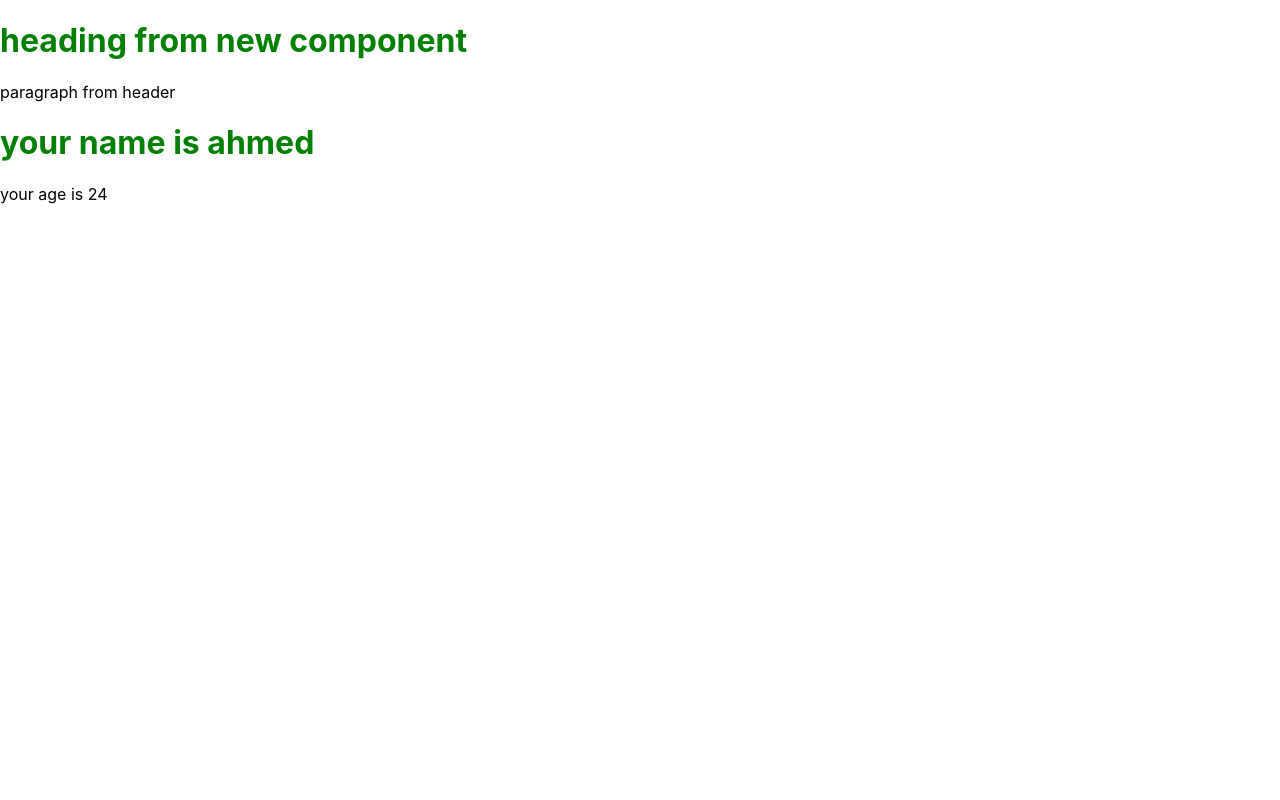
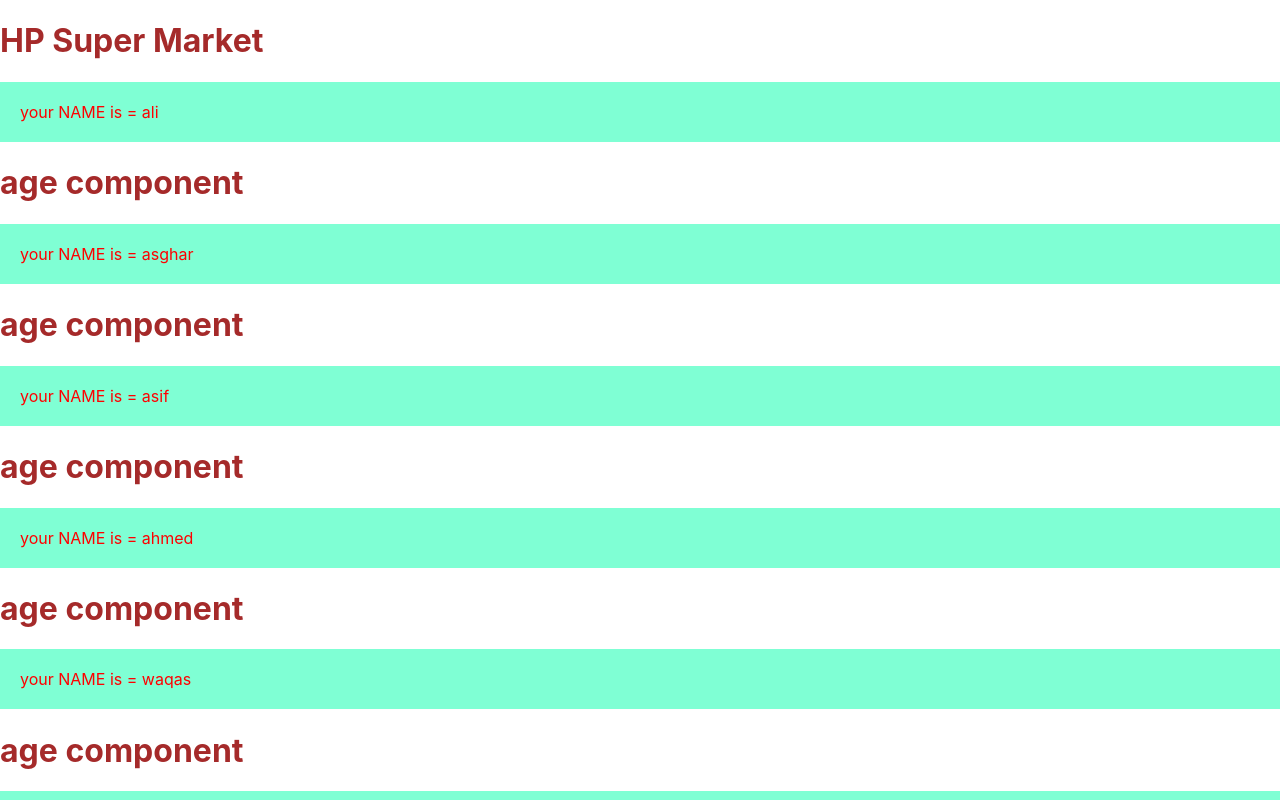
Before and after one commit to RaheelArif/Students-Reactjs, a React (Create React App) app: page / in a window 1280 px wide. Shown: the top 800 px of the page. Built offline with nearby package versions, Linux system fonts and the light colour scheme.

Commit message:
state and map method

```diff
--- a/public/index.html
+++ b/public/index.html
@@ -19,7 +19,7 @@
       work correctly both with client-side routing and a non-root public URL.
       Learn how to configure a non-root public URL by running `npm run build`.
     -->
-    <title>React App</title>
+    <title>HP</title>
   </head>
   <body>
     <noscript>You need to enable JavaScript to run this app.</noscript>
--- a/src/App.css
+++ b/src/App.css
@@ -1,4 +1,14 @@
 h1{
-  color: green;
-
+  color:brown;
 }
+.name{
+  color: red;
+  background-color: aquamarine;
+  padding: 20px;
+}
+.age{
+  margin: 10px 0px;
+  color: rgb(4, 0, 255);
+  background-color: rgb(189, 255, 127);
+  padding: 20px;
+}
--- a/src/App.js
+++ b/src/App.js
@@ -1,21 +1,54 @@
-import React , {Component} from 'react';
-import Header from "./components/Header";
+import React, { Component } from 'react';
 import "./App.css"
+import Age  from "./component/Age"
 class App extends Component {
-  state = {
-    name : "ahmed",
-    age: 24
-  }
+  state = [
+    { name: "ali", age: 26 },
+    { name: "asghar", age: 27 },
+    { name: "asif", age: 28 },
+    { name: "ahmed", age: 29 },
+    { name: "waqas", age: 20 },
+    { name: "ali", age: 26 },
+    { name: "asghar", age: 27 },
+    { name: "asif", age: 28 },
+    { name: "ahmed", age: 29 },
+    { name: "waqas", age: 20 },
+    { name: "ali", age: 26 },
+    { name: "asghar", age: 27 },
+    { name: "asif", age: 28 },
+    { name: "ahmed", age: 29 },
+    { name: "waqas", age: 20 },
+    { name: "ali", age: 26 },
+    { name: "asghar", age: 27 },
+    { name: "asif", age: 28 },
+    { name: "ahmed", age: 29 },
+    { name: "waqas", age: 20 },
+    { name: "ali", age: 26 },
+    { name: "asghar", age: 27 },
+    { name: "asif", age: 28 },
+    { name: "ahmed", age: 29 },
+    { name: "waqas", age: 20 },
+
+  ]
   render() {
+    var b = 0;
     return (
-      <div>
-        <Header />
-         <h1>your name is {this.state.name}</h1>
-         <p>your age is {this.state.age}</p>
-      </div>
-
+     <div>
+        <h1>HP Super Market</h1>
+        {
+          this.state.map(function (item) {
+            return (
+              <div>
+                <div className="name" >your NAME is = {item.name} </div>
+                <Age />
+              </div>
+            )
+          })
+        }
+    </div>
     )
   }
 }
 
+
 export default App;
--- /dev/null
+++ b/src/component/Age.js
@@ -0,0 +1,10 @@
+import React, { Component } from "react";
+
+class Age extends Component {
+    render(){
+        return(
+         <h1>age component</h1>
+        )
+    }
+}
+export default Age;
--- a/src/components/Header.js
+++ /dev/null
@@ -1,17 +0,0 @@
-import React , {Component} from 'react';
-
-class Header extends Component {
-  render() {
-    return (
-      <div>
-
-         <h1> heading from new component</h1>
-
-         <p>paragraph from header</p>
-      </div>
-
-    )
-  }
-}
-
-export default Header;
--- a/src/index.js
+++ b/src/index.js
@@ -2,6 +2,7 @@ import React from 'react';
 import ReactDOM from 'react-dom';
 import './index.css';
 import App from './App';
+
 import * as serviceWorker from './serviceWorker';
 
 ReactDOM.render(<App />, document.getElementById('root'));
```
